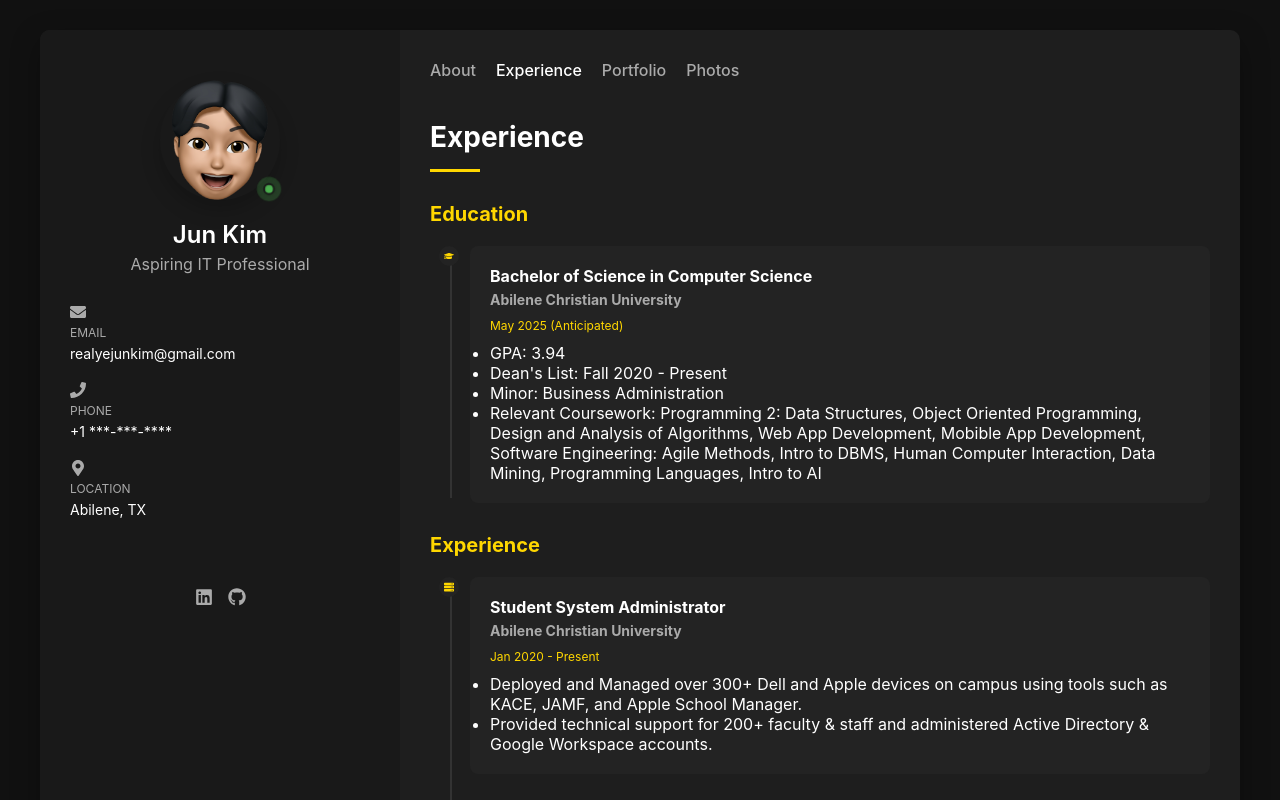
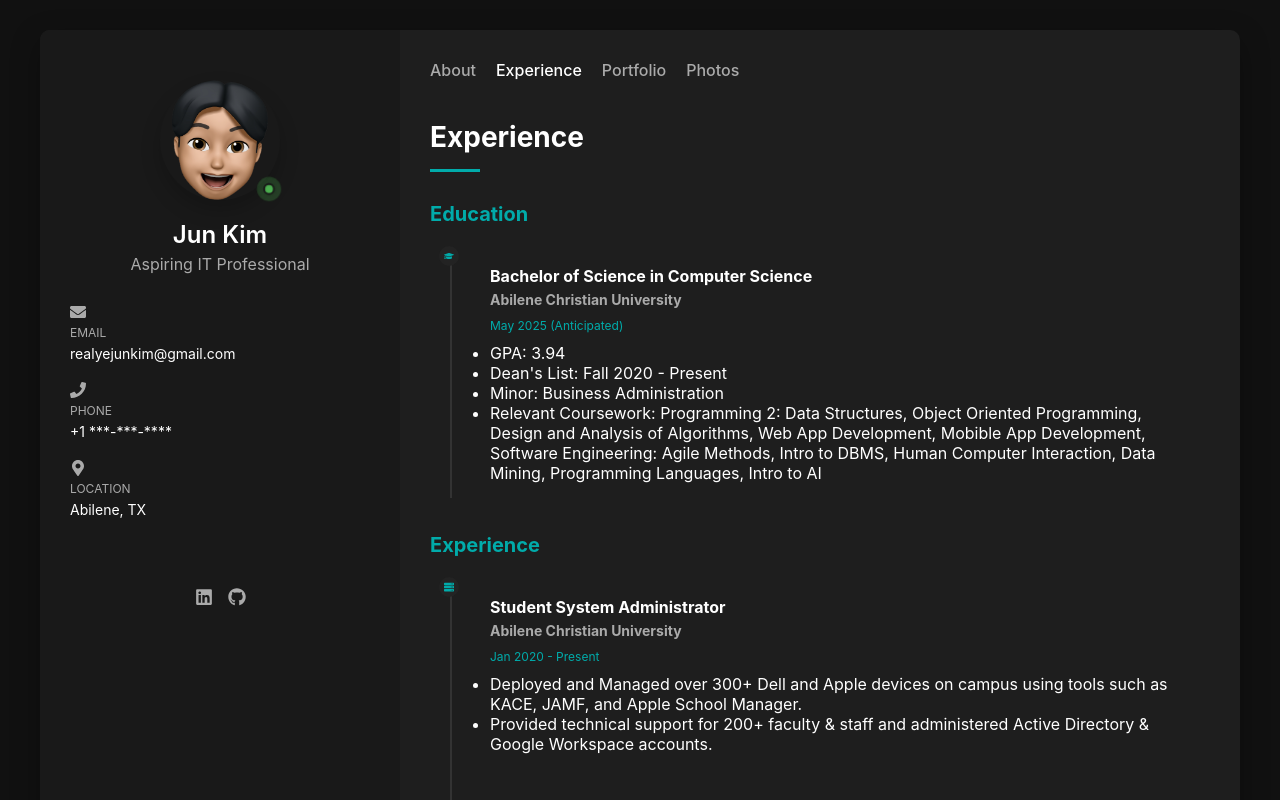
Before and after one commit to yjk01/portfolio25, a React (Create React App) app: page / in a window 1280 px wide. Both pictures are taken after a click on the link "Experience". Shown: the top 800 px of the page. Built offline with nearby package versions, Linux system fonts and the light colour scheme.

Commit message:
edited color

```diff
--- a/src/App.css
+++ b/src/App.css
@@ -203,7 +203,7 @@
 }
 
 .social-icon:hover {
-  color: #ffd700;
+  color: #01abaa;
 }
 
 /* Main Content Styles */
@@ -240,7 +240,7 @@
 }
 
 .navigation li a:hover {
-  color: #ffd700;
+  color: #01abaa;
 }
 
 .section-title {
@@ -252,7 +252,7 @@
 .underline {
   width: 50px;
   height: 3px;
-  background-color: #ffd700;
+  background-color: #01abaa;
   margin-bottom: 25px;
 }
 
@@ -409,7 +409,7 @@
   position: absolute;
   top: 0;
   height: 100%;
-  background-color: #ffd700;
+  background-color: #01abaa;
   border-radius: 4px;
   cursor: grab;
   transition: background-color 0.2s;
@@ -442,7 +442,7 @@
 
 .progress-bar-thumb {
   height: 100%;
-  background-color: #ffd700;
+  background-color: #01abaa;
   border-radius: 2px;
   position: relative;
   min-width: 5%;
@@ -456,7 +456,7 @@
   top: -5px;
   width: 14px;
   height: 14px;
-  background-color: #ffd700;
+  background-color: #01abaa;
   border-radius: 50%;
   box-shadow: 0 0 5px rgba(0, 0, 0, 0.3);
   cursor: grab;
@@ -524,7 +524,7 @@
 
 .resume-section-header h3 {
   font-size: 20px;
-  color: #ffd700;
+  color: #01abaa;
 }
 
 .timeline {
@@ -558,12 +558,12 @@
   display: flex;
   align-items: center;
   justify-content: center;
-  color: #ffd700;
+  color: #01abaa;
   font-size: 10px;
 }
 
 .timeline-content {
-  background-color: #232323;
+  /* background-color: #232323; */
   padding: 20px;
   border-radius: 8px;
 }
@@ -581,7 +581,7 @@
 
 .timeline-date {
   font-size: 12px;
-  color: #ffd700;
+  color: #01abaa;
   margin-bottom: 10px;
 }
 
@@ -599,7 +599,7 @@
 }
 
 .certification-icon {
-  color: #ffd700;
+  color: #01abaa;
   font-size: 20px;
   margin-right: 15px;
 }
@@ -634,7 +634,7 @@
 
 .filter-item.active,
 .filter-item:hover {
-  color: #ffd700;
+  color: #01abaa;
 }
 
 .portfolio-grid {
@@ -701,7 +701,7 @@
 }
 
 .overlay-content p {
-  color: #ffd700;
+  color: #01abaa;
   font-size: 14px;
 }
 
@@ -848,7 +848,7 @@
 
 .modal-title {
   font-size: 22px;
-  color: #ffd700;
+  color: #01abaa;
   margin: 0;
 }
 
@@ -902,7 +902,7 @@
 
 .tech-tag {
   background-color: #2a2a2a;
-  color: #ffd700;
+  color: #01abaa;
   padding: 5px 12px;
   border-radius: 15px;
   font-size: 14px;
@@ -931,7 +931,7 @@
 .markdown-content h2 {
   font-size: 22px;
   margin: 30px 0 15px;
-  color: #ffd700;
+  color: #01abaa;
 }
 
 .markdown-content h3,
@@ -983,7 +983,7 @@
 }
 
 .markdown-content blockquote {
-  border-left: 4px solid #ffd700;
+  border-left: 4px solid #01abaa;
   padding-left: 15px;
   margin: 20px 0;
   color: #aaa;
--- a/src/components/AboutSection.js
+++ b/src/components/AboutSection.js
@@ -12,7 +12,7 @@
       </p>
 
       <p className="about-text">
-      My experience as a Student System and Network Administrator has reinforced my technical expertise and problem-solving skills. Managing IT infrastructure, assisting users, and working with automation tools have given me valuable hands-on experience. My internship further strengthened my ability to adapt and innovate in fast-paced environments, fueling my passion for technology and its real-world applications.
+      My experience as a Student System and Network Administrator has reinforced my technical expertise and problem-solving skills. Managing IT infrastructure, assisting users, and working with automation tools have given me valuable hands-on experience. My IT internship further strengthened my ability to adapt and innovate in fast-paced environments, fueling my passion for technology and its real-world applications.
 
 
 
```
